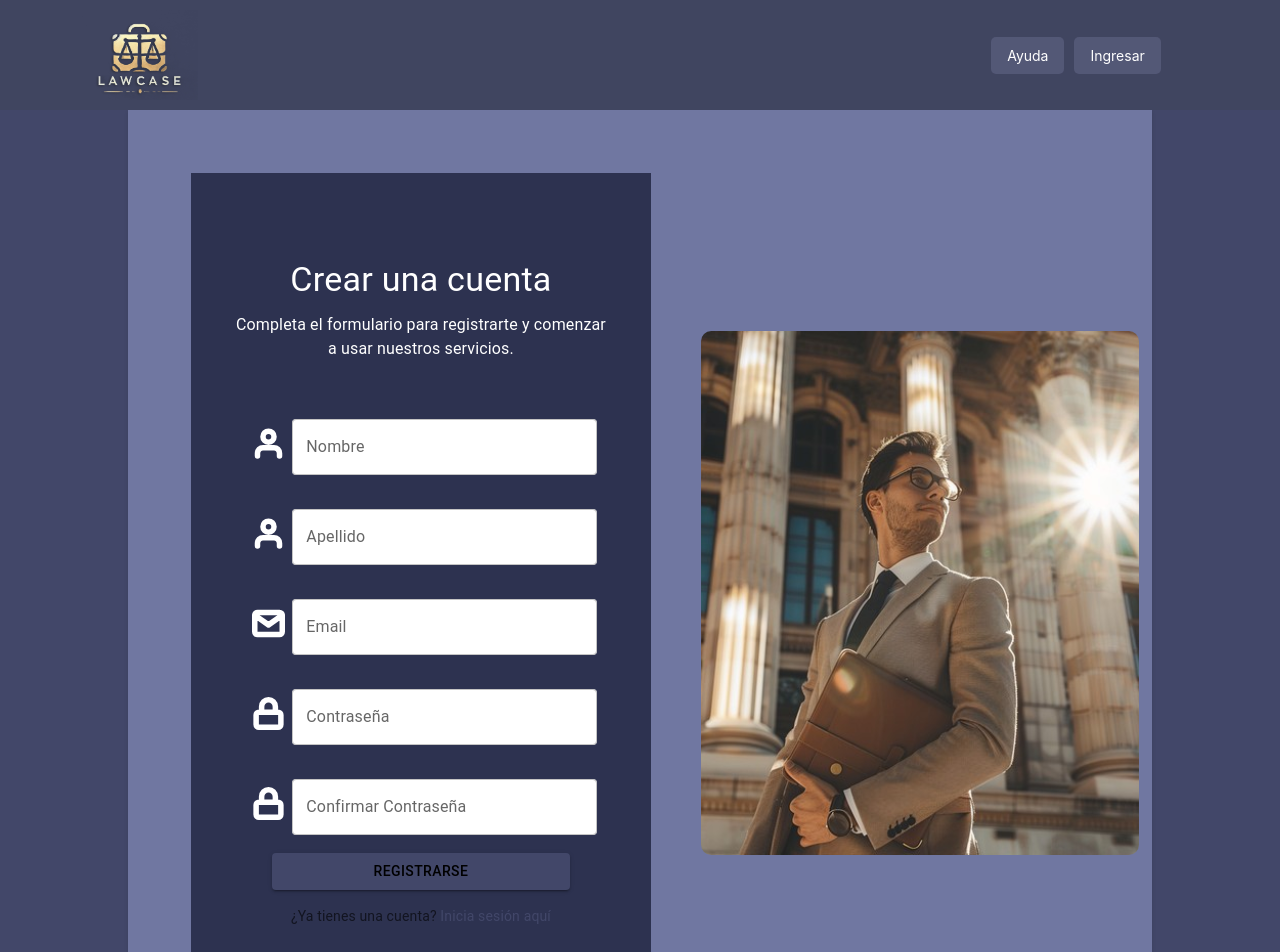
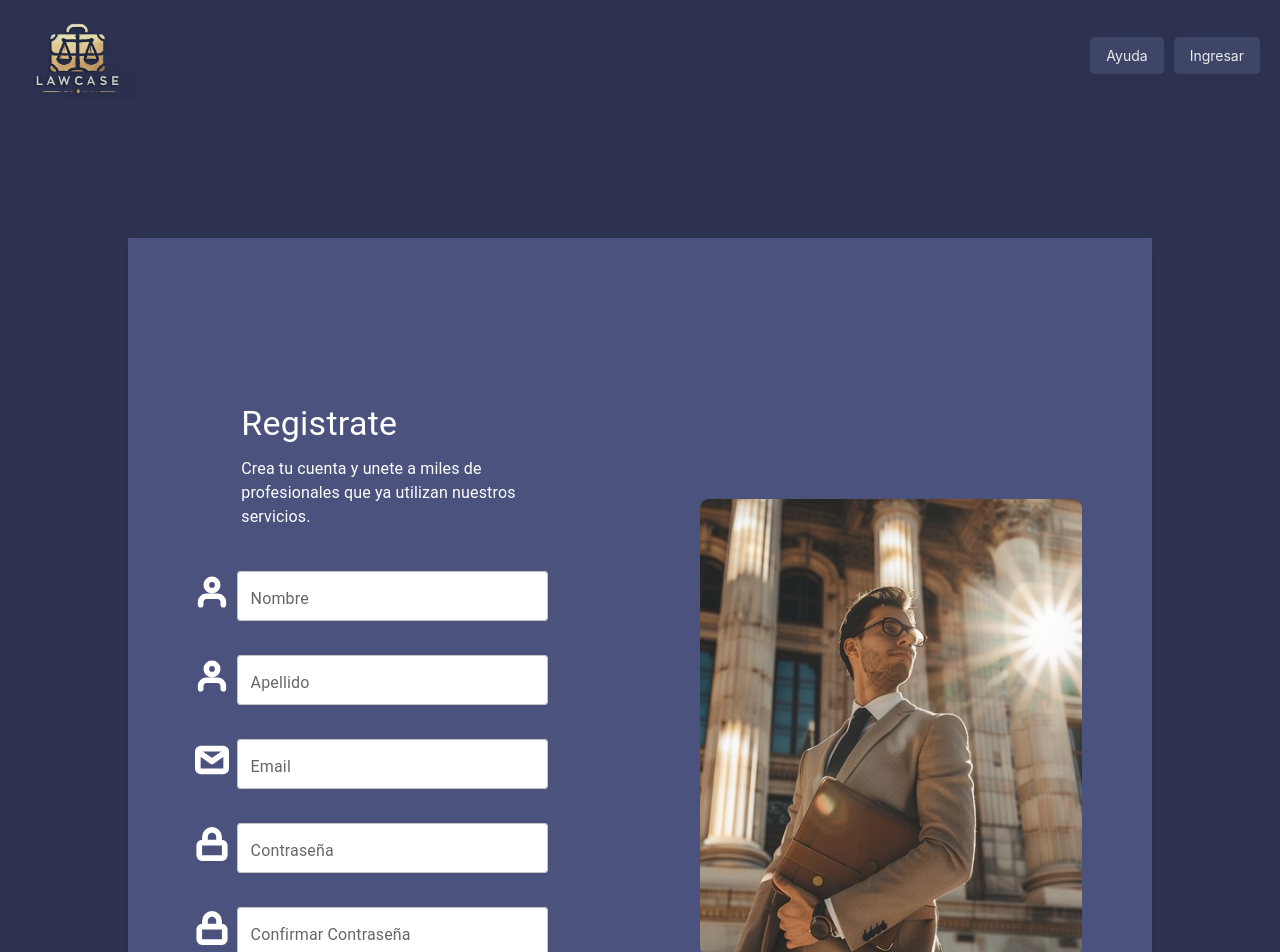
Before and after one commit to No-Country-simulation/s17-09-n-node-react, a React (Vite) app in the folder client/: page /register in a window 1280 px wide. Shown: the top 952 px of the page. Built offline with nearby package versions, Linux system fonts and the light colour scheme.

Commit message:
styles: signup layout

```diff
--- a/client/src/modules/auth/components/Sign-in.tsx
+++ b/client/src/modules/auth/components/Sign-in.tsx
@@ -23,7 +23,7 @@ const Login = () => {
     register,
     handleSubmit,
     formState: { errors },
-  } = useForm<Inputs>()
+  } = useForm<Inputs>({ mode: 'onChange' }) // Asegura validación en tiempo real
 
   // Credenciales fake para acceso temporal
   const fakeCredentials = {
@@ -51,7 +51,7 @@ const Login = () => {
               'Content-Type': 'application/json',
             },
             body: JSON.stringify({ email, password }),
-          },
+          }
         )
 
         if (!response.ok) {
@@ -109,8 +109,8 @@ const Login = () => {
                 message: 'Por favor, ingresa un email válido.',
               },
             })}
-            error={!!errors?.email}
-            helperText={errors?.email?.message}
+            error={!!errors.email}
+            helperText={errors.email?.message}
             required
             InputProps={{
               sx: {
@@ -136,8 +136,8 @@ const Login = () => {
                 message: 'La contraseña debe tener al menos 8 caracteres.',
               },
             })}
-            error={!!errors?.password}
-            helperText={errors?.password?.message}
+            error={!!errors.password}
+            helperText={errors.password?.message}
             required
             InputProps={{
               sx: {
--- a/client/src/modules/auth/components/Sign-up.tsx
+++ b/client/src/modules/auth/components/Sign-up.tsx
@@ -82,20 +82,22 @@ const Register = () => {
       <Box
         display='flex'
         flexDirection='column'
-        alignItems='center'
+
         justifyContent='center'
         minHeight='100vh'
-      >
-        <Typography variant='h4' component='h1' gutterBottom>
-          Crear una cuenta
+       >
+        <Typography variant='h4' component='h1' align='left' gutterBottom>
+          Registrate
         </Typography>
-        <Typography variant='body1' align='center' paragraph>
-          Completa el formulario para registrarte y comenzar a usar nuestros
-          servicios.
+        <Typography variant='body1' align='left' paragraph>
+          Crea tu cuenta y
+          unete a miles de profesionales
+          que ya utilizan nuestros servicios.
         </Typography>
+        <div className='ml-[-20%]'>
         <form
           onSubmit={handleSubmit(onSubmit)}
-          style={{ width: '100%', marginTop: '1rem', color: 'white' }}
+
         >
           <div
             style={{ display: 'flex', flexDirection: 'row', margin: '10px' }}
@@ -135,6 +137,8 @@ const Register = () => {
                 sx: {
                   backgroundColor: 'white',
                   color: 'black',
+                  height: '50px',
+                  widht: '100%'
                 },
               }}
             />
@@ -177,6 +181,9 @@ const Register = () => {
                 sx: {
                   backgroundColor: 'white',
                   color: 'black',
+                  height: '50px',
+                  widht: '100%'
+
                 },
               }}
             />
@@ -215,6 +222,9 @@ const Register = () => {
                 sx: {
                   backgroundColor: 'white',
                   color: 'black',
+                  height: '50px',
+                  widht: '100%'
+
                 },
               }}
             />
@@ -257,7 +267,9 @@ const Register = () => {
               helperText={errors?.password?.message}
               InputProps={{
                 sx: {
-                  backgroundColor: 'white',
+                  height: '50px',
+                  widht: '100%',
+                             backgroundColor: 'white',
                   color: 'black',
                 },
               }}
@@ -294,6 +306,8 @@ const Register = () => {
                 sx: {
                   backgroundColor: 'white',
                   color: 'black',
+                  height: '50px',
+                  widht: '100%',
                 },
               }}
             />
@@ -313,17 +327,22 @@ const Register = () => {
             variant='contained'
             color='inherit'
             sx={{
-              backgroundColor: '#424769',
-              color: 'black',
-              width: '80%',
+              backgroundColor: '#4B527E',
+              color: 'white',
               margin: '0 10%',
+              boxShadow: "10px black",
+              borderRadius: "15px",
+              border: "2px solid white"
+
+
             }}
             disabled={isSubmitting}
             fullWidth
           >
-            Registrarse
+            Registrarme
           </Button>
         </form>
+        </div>
         <Typography
           variant='body2'
           color='textSecondary'
@@ -331,7 +350,7 @@ const Register = () => {
           style={{ marginTop: '1rem' }}
         >
           ¿Ya tienes una cuenta?{' '}
-          <Link to='/login' style={{ textDecoration: 'none', color: '#424769' }}>
+          <Link to='/login' style={{ textDecoration: 'none', color: "#749BFF" }}>
             Inicia sesión aquí
           </Link>
         </Typography>
--- a/client/src/modules/auth/layout/AuthLayout.tsx
+++ b/client/src/modules/auth/layout/AuthLayout.tsx
@@ -10,7 +10,7 @@ const Navbar = styled.nav`
   justify-content: space-between;
   align-items: center;
   padding: 10px 20px;
-  background-color: ${(props) => props.theme.background};
+  background-color: #2D3250;
   opacity: 0.9;
   z-index: 1;
   font-family: 'Inter', sans-serif;
@@ -22,7 +22,6 @@ const Logo = styled.div`
   background-repeat: no-repeat;
   width: 250px;
   height: 90px;
-  margin-left: 5%;
 `
 
 // const ThemeButton = styled.button`
@@ -61,14 +60,16 @@ const NavButton = styled(Link)`
 const ButtonContainer = styled.div`
   display: flex;
   align-items: left;
-  margin-right: 8%;
+
+
 `
 
 const LayoutContainer = styled.div`
   min-height: 100vh;
   display: flex;
   flex-direction: column;
-  margin-right: '10%';
+  background-color: #2D3250;
+
 `
 
 const AuthLayout: React.FC<{ children: React.ReactNode }> = ({ children }) => {
@@ -79,7 +80,7 @@ const AuthLayout: React.FC<{ children: React.ReactNode }> = ({ children }) => {
     <ThemeProvider theme={themeMode}>
       <LayoutContainer>
         <Navbar>
-          <Logo />
+          <Logo/>
           <ButtonContainer>
             {location.pathname === '/login' && (
               <>
@@ -94,7 +95,7 @@ const AuthLayout: React.FC<{ children: React.ReactNode }> = ({ children }) => {
               </>
             )}
             {/* <ThemeButton onClick={toggleTheme} style={{ marginLeft: '20px' }}> */}
-            {/* {themeMode === lightTheme ? '🌙' : '☀️'} */}
+              {/* {themeMode === lightTheme ? '🌙' : '☀️'} */}
             {/* </ThemeButton> */}
           </ButtonContainer>
         </Navbar>
--- a/client/src/modules/auth/pages/RegisterPage.tsx
+++ b/client/src/modules/auth/pages/RegisterPage.tsx
@@ -10,7 +10,10 @@ const RegistrationPageContainer = styled.div`
   color: ${(props) => props.theme.text};
   background-color: 'red';
   font-family: 'Inter', sans-serif;
-  width: 100%;
+  width: 80%;
+  margin: 10% 10% 10% 10%;
+
+    background-color: #4B527E;
 `
 
 const MainContent = styled.div`
@@ -18,31 +21,34 @@ const MainContent = styled.div`
   justify-content: center;
   align-items: center;
   height: 100%;
+
   position: static;
-  background-color: #424769;
 `
 
 const RegisterContainer = styled.div`
   display: flex;
-  width: 80%;
+  width: 100%;
   max-width: 100%;
-  background-color: ${(props) => props.theme.secondary};
+  background-color: #4B527E;
   padding: 5px;
   box-shadow: 0 2px 4px rgba(0, 0, 0, 0.1);
   align-items: center;
-  padding: 1%;
+  padding: 2%;
+  border-radius: 1%;
 `
 
 const RegisterFormContainer = styled.div`
-  width: 100%;
+  width: 90%;
   padding: 2%;
   margin: 5%;
-  background-color: ${(props) => props.theme.background};
+
 `
 
 const ImageContainer = styled.div`
-  width: 100%;
+  width: 90%;
+  margin: 5%;
   text-align: center;
+
 `
 
 const RegistrationPage: React.FC = () => {
@@ -56,11 +62,7 @@ const RegistrationPage: React.FC = () => {
                 <Register />
               </RegisterFormContainer>
               <ImageContainer>
-                <img
-                  src={registrationImage}
-                  alt='Registro'
-                  style={{ maxWidth: '100%', height: 'auto' }}
-                />
+                <img src={registrationImage} alt='Registro' />
               </ImageContainer>
             </RegisterContainer>
           </GoogleOAuthProvider>
```
